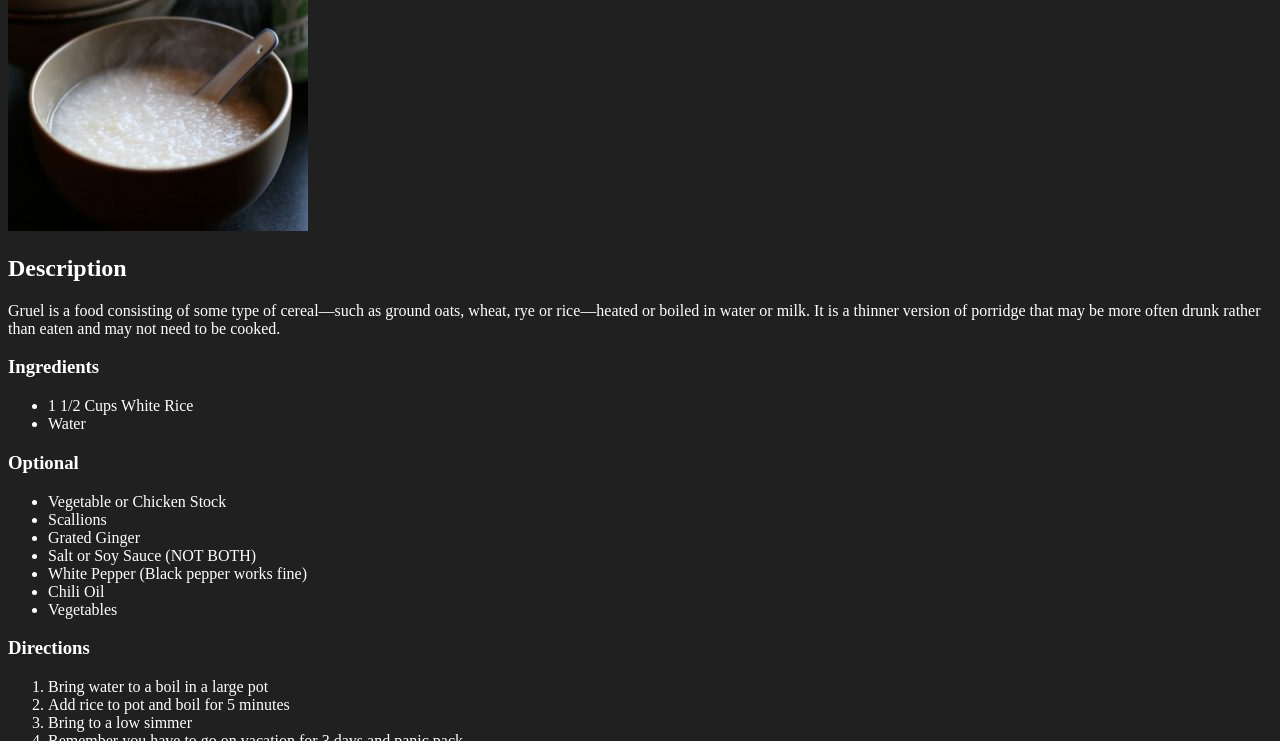
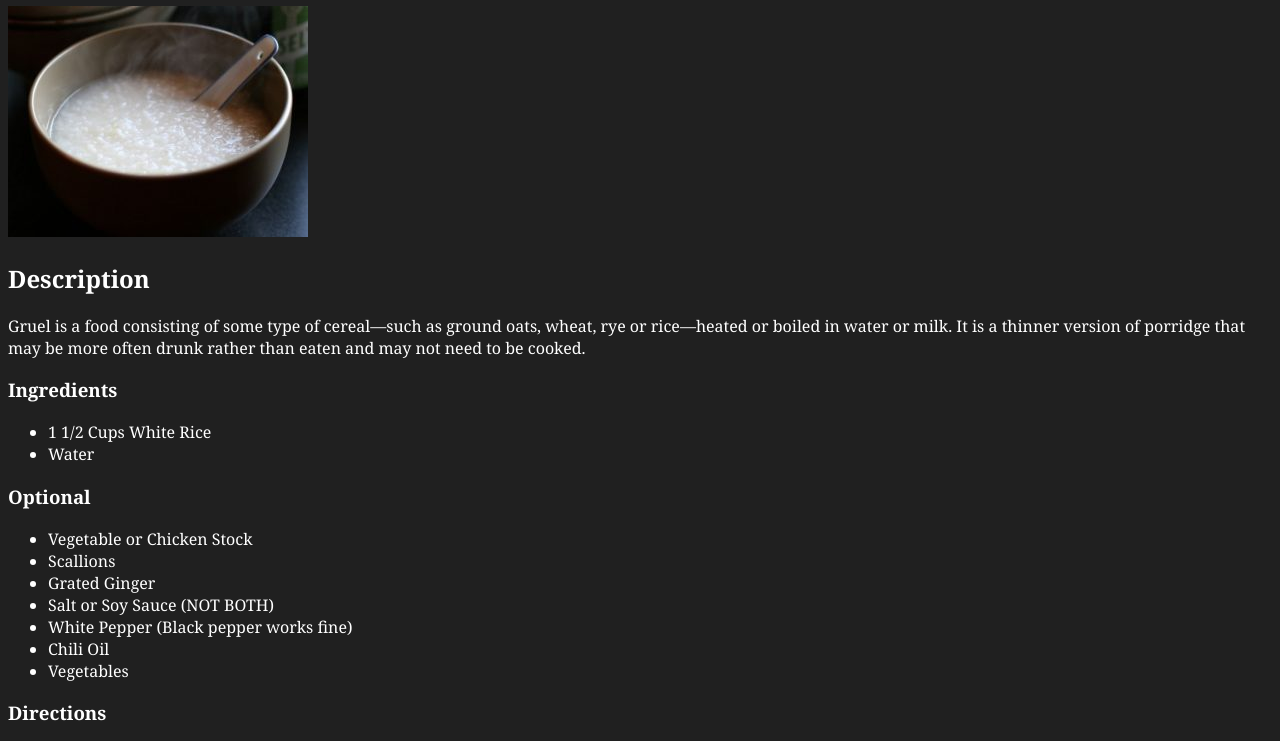
Before and after one commit to Kcal001/odin-recipes, a plain HTML site: page recipes/gruel.html in a window 1280 px wide. Shown: the part 80-821 px from the top of the page. Drawn offline with Linux system fonts and the light colour scheme.

Commit message:
Font test and remove img inline on gruel

```diff
--- a/css/styles.css
+++ b/css/styles.css
@@ -1,6 +1,7 @@
 * {
     background-color: rgb(32, 32, 32);
     color: white;
+    font-family: Georgia, 'Times New Roman', Times, serif
 }
 
 .hometext {
--- a/recipes/gruel.html
+++ b/recipes/gruel.html
@@ -10,8 +10,8 @@
 <body>
 
     <h1>Gruel</h1>
-    <div style="max-width: 450px">
-        <img src="../img/gruel.jpg" style="max-width:100%;" alt="Rice base gruel in brown bowl with white and blue Chinese soup spoon">
+    <div>
+        <img src="../img/gruel.jpg" alt="Rice base gruel in brown bowl with white and blue Chinese soup spoon">
 
     </div>
 
```
